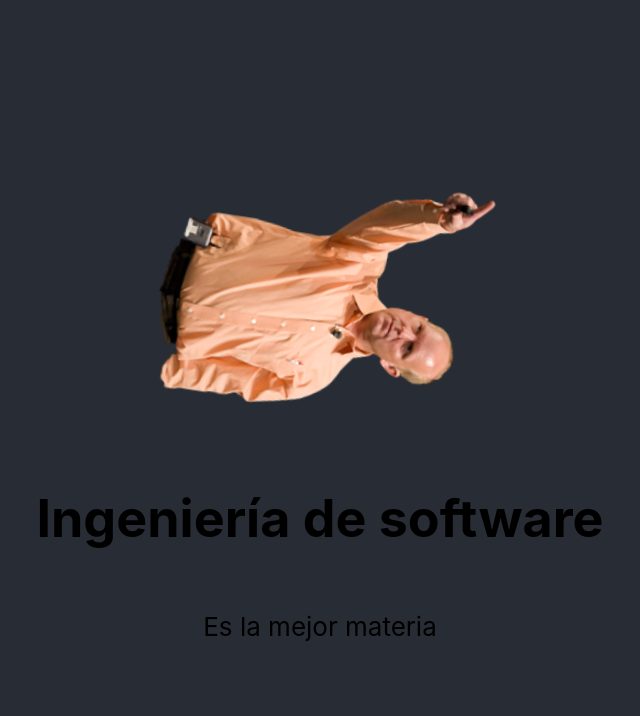
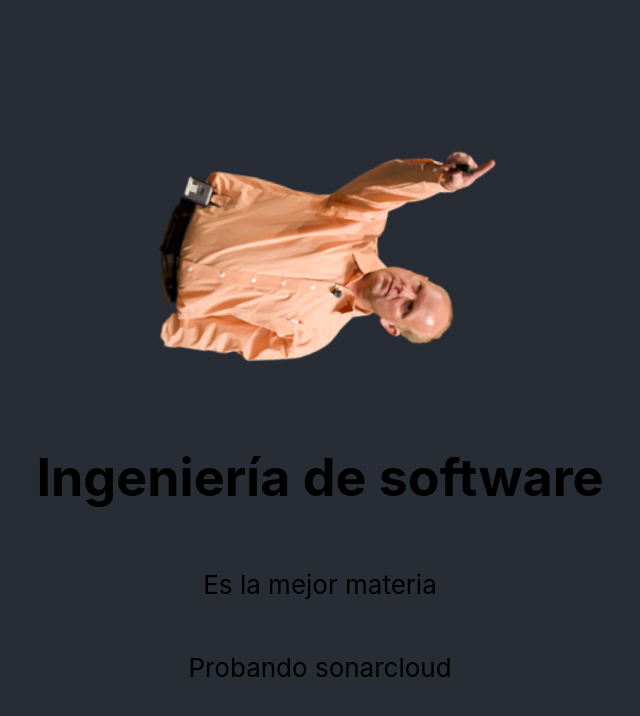
Before and after one commit to enzostefani507/IS-TP3, a React (Create React App) app: page / in a window 1280 px wide. Shown: the top 716 px of the page, without its empty margins (320-960 px from the left). Built offline with nearby package versions, Linux system fonts and the light colour scheme.

Commit message:
probando sonar

```diff
--- a/src/App.js
+++ b/src/App.js
@@ -8,6 +8,7 @@ function App() {
         <img src={logo} className="App-logo" alt="logo" />
         <h1>Ingeniería de software</h1>
         <p>Es la mejor materia</p>
+        <p>Probando sonarcloud</p>
       </header>
     </div>
   );
```
